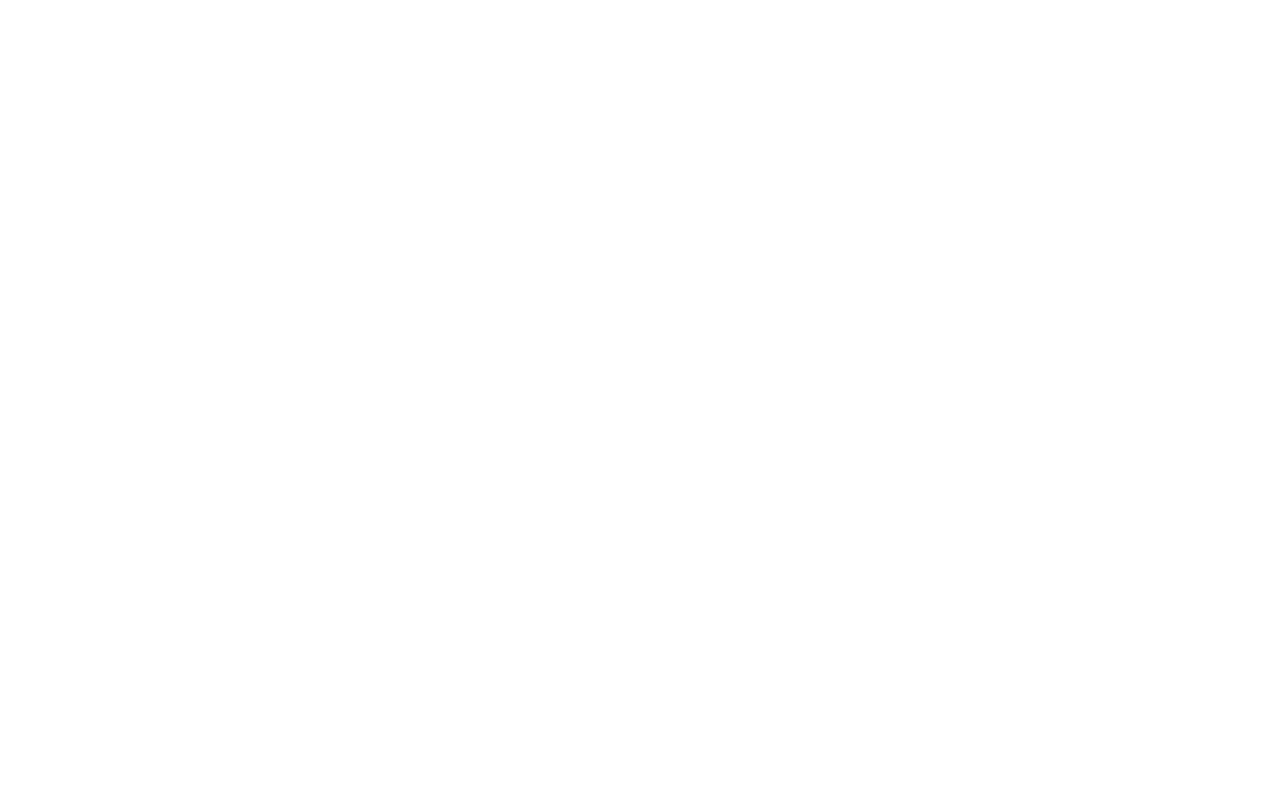
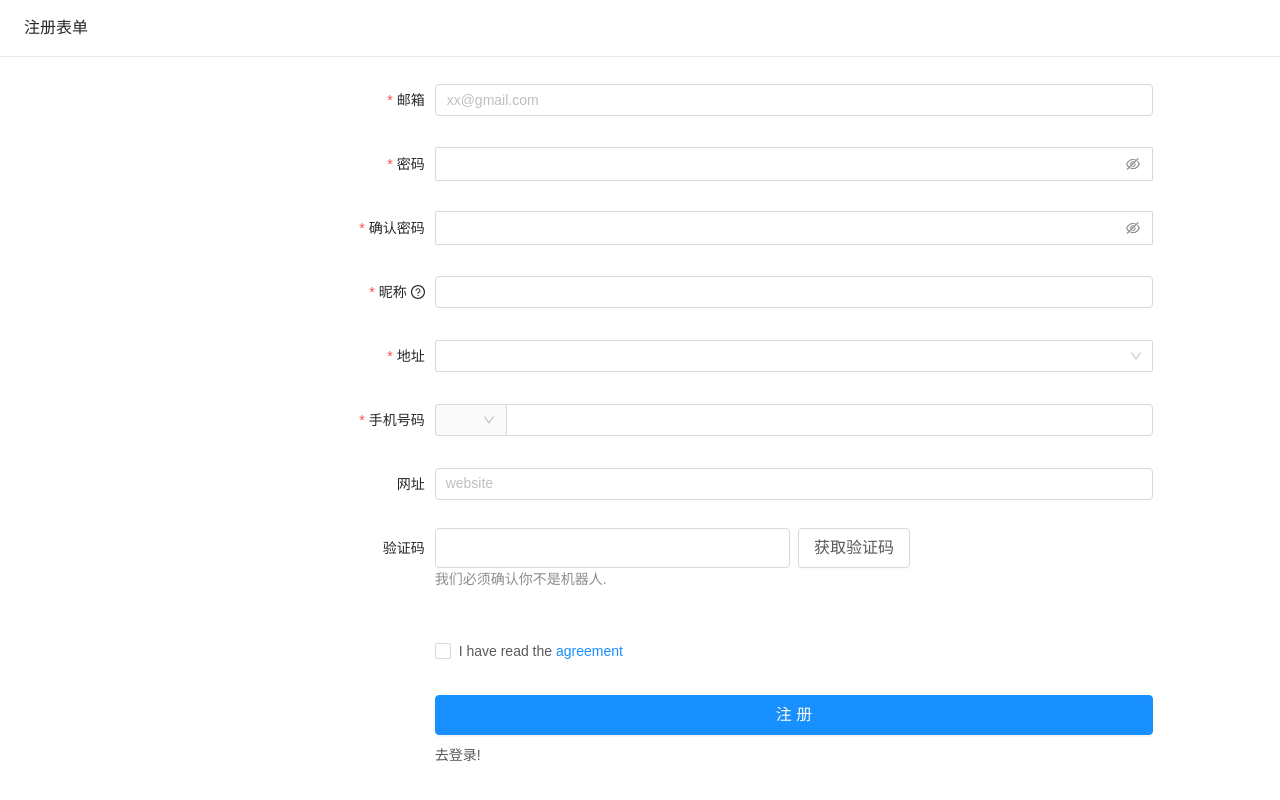
Before and after one commit to simuty/react-project, a React (Create React App) app: page /#/register in a window 1280 px wide. Shown: the top 800 px of the page. Built offline with nearby package versions, Linux system fonts and the light colour scheme.

Commit message:
完成 1. 注册、登录、首页相互跳转
下一步
1. 另起一个分支
2. 侧边栏功能集合在一块，删除没用的路由

```diff
--- a/src/Page.tsx
+++ b/src/Page.tsx
@@ -2,6 +2,8 @@
 import { HashRouter as Router, Route, Switch, Redirect } from 'react-router-dom';
 import App from './App';
 import NotFound from './components/pages/NotFound';
+import Login from './components/forms/Login';
+import Register from './components/forms/Register';
 
 export default () => (
     <Router>
@@ -9,6 +11,8 @@
             <Route exact path="/" render={() => <Redirect to="/app/dashboard/index" push />} />
             <Route path="/app" component={App} />
             <Route path="/404" component={NotFound} />
+            <Route path="/login" component={Login} />
+            <Route path="/register" component={Register} />
         </Switch>
     </Router>
 );
--- a/src/components/HeaderCustom.tsx
+++ b/src/components/HeaderCustom.tsx
@@ -39,7 +39,7 @@
 
     logout = () => {
         console.log('点击-退出按钮')
-        // this.props.history.push('/404');
+        this.props.history.push('/login');
     }
 
     public render() {
--- a/src/components/forms/Login.tsx
+++ b/src/components/forms/Login.tsx
@@ -38,7 +38,7 @@
     const history = useHistory();
     const onFinish = (values: any) => {
         console.log('Success:', values);
-        history.push("/404");
+        history.push("/");
     };
 
     const onFinishFailed = (errorInfo: any) => {
@@ -49,8 +49,11 @@
         console.log('checked = ', e.target.checked);
     }
 
+    const toRegister = () => {
+        history.push("/register");
+    }
+
     return (
-        <div>
             <Card
                 title="登录"
             >
@@ -105,14 +108,11 @@
                             登录
                         </Button>
                         或 <span
-                            onClick={() => {
-                                console.log('点击：去注册')
-                            }}
+                            onClick={toRegister}
                         >现在就去注册!</span>
                     </FormItem>
                 </Form>
             </Card>
-        </div >
     )
 }
 
--- a/src/components/forms/Register.tsx
+++ b/src/components/forms/Register.tsx
@@ -2,6 +2,9 @@
 import { antdValidate } from '../../utils/index'
 import { Row, Col, Card, Form, Input, Button, Tooltip, Cascader, Select, Checkbox, AutoComplete } from 'antd'
 import { QuestionCircleOutlined } from "@ant-design/icons"
+import { useHistory } from 'react-router-dom'
+
+
 const FormItem = Form.Item;
 const Option = Select.Option;
 
@@ -103,6 +106,11 @@
         // 验证全部
         form.validateFields();
         console.log('发送短信', form.getFieldValue('phone'))
+    }
+
+    const history = useHistory();
+    const toLogin = () => {
+        history.push('/login')
     }
 
     // 选择器
@@ -268,9 +276,15 @@
 
 
                     <FormItem {...tailFormItemLayout}>
-                        <Button type="primary" htmlType="submit" size="large">
+                        <Button type="primary" htmlType="submit" size="large"
+                            style={{ width: '100%' }}
+
+                        >
                             注册
                         </Button>
+                        <span
+                            onClick={toLogin}
+                        >去登录!</span>
                     </FormItem>
 
                 </Form>
```
